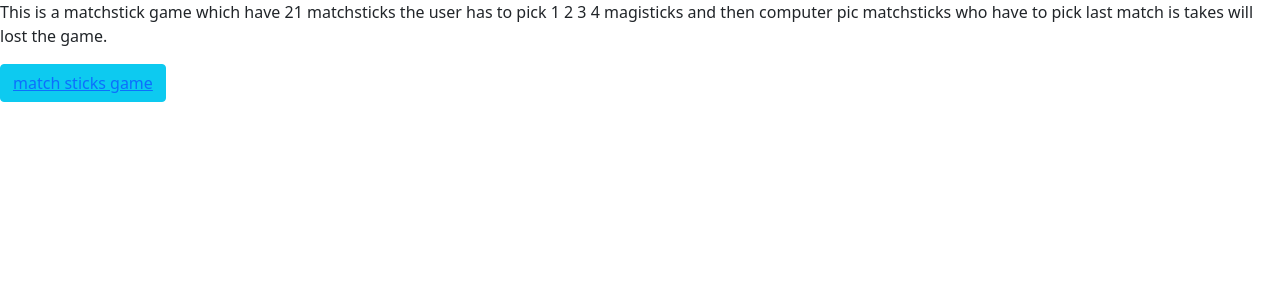
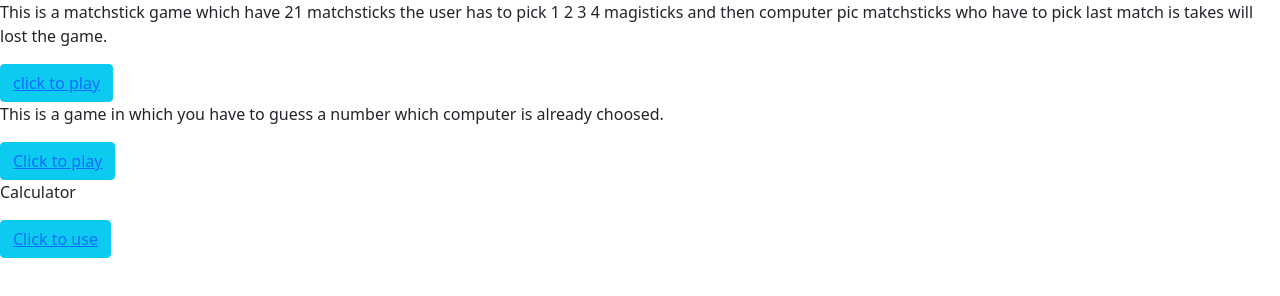
Before and after one commit to Kashaf25119/C_language, a plain HTML site: page index.html in a window 1280 px wide. Drawn offline with nearby package versions, Linux system fonts and the light colour scheme.

Commit message:
Update index.html

```diff
--- a/index.html
+++ b/index.html
@@ -8,6 +8,10 @@
 </head>
 <body>
     <p>This is a matchstick game which have 21 matchsticks the user has to pick 1 2 3 4 magisticks and then computer pic matchsticks who have to pick last match is takes will lost the game.</p>
-    <button class="btn btn-info" ><a href="match.c">match sticks game</a></button>
+    <button class="btn btn-info" ><a href="match.c">click to play</a></button>
+    <p>This is a game in which you have to guess a number which computer is already choosed.</p>
+    <button class="btn btn-info" ><a href="Guess.c">Click to play</a></button>
+    <p>Calculator </p>
+    <button class="btn btn-info" ><a href="calculate.c">Click to use</a></button>
 </body>
 </html>
```
